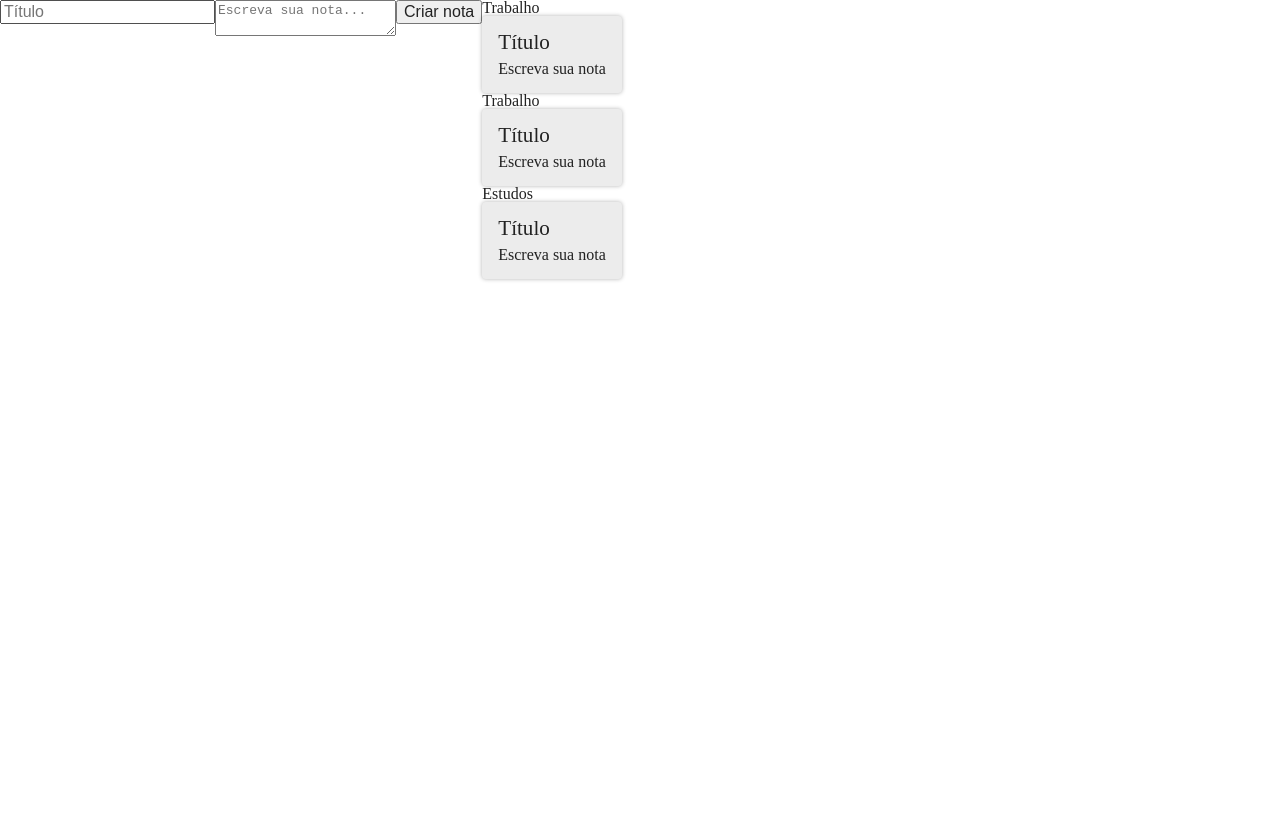
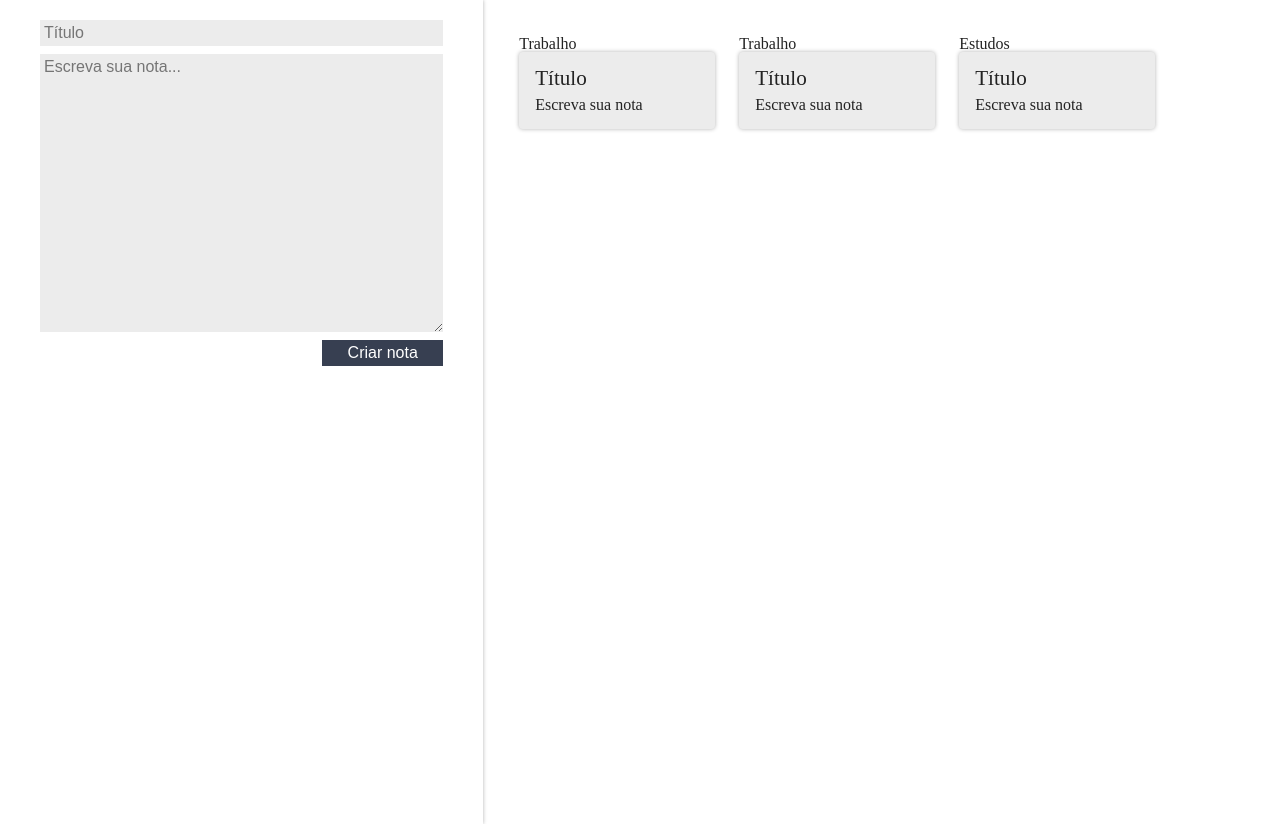
Before and after one commit to joaovictordantasj/react-notepad, a React (Create React App) app: page / in a window 1280 px wide. Before the commit the page ends 800 px from the top, so only its background shows below. Built offline with nearby package versions, Linux system fonts and the light colour scheme.

Commit message:
Melhorando o design da pagina

```diff
--- a/src/App.js
+++ b/src/App.js
@@ -1,6 +1,6 @@
 import React, { Component } from "react";
-import ListaDeNotas from "./components/ListaDeNotas/ListaDeNotas";
-import FormularioCadastro from "./components/FormularioCadastro/FormularioCadastro";
+import ListaDeNotas from "./components/ListaDeNotas";
+import FormularioCadastro from "./components/FormularioCadastro";
 import "./assets/App.css";
 import './assets/index.css';
 
--- /dev/null
+++ b/src/components/CardNota/index.js
@@ -0,0 +1,3 @@
+import CardNota from './CardNota';
+
+export default CardNota;
--- a/src/components/FormularioCadastro/FormularioCadastro.jsx
+++ b/src/components/FormularioCadastro/FormularioCadastro.jsx
@@ -4,10 +4,20 @@
 class FormularioCadastro extends Component {
 	render() {
 		return (
-			<form>
-				<input type="text" placeholder ="Título"/>
-				<textarea placeholder = "Escreva sua nota..."/>
-				<button>Criar nota</button>
+			<form className="form-cadastro">
+				<input
+					type="text"
+					placeholder="Título"
+					className="form-cadastro_input"
+				/>
+				<textarea
+					rows={15}
+					placeholder="Escreva sua nota..."
+					className="form-cadastro_input"
+				/>
+				<button className="form-cadastro_input form-cadastro_submit">
+					Criar nota
+				</button>
 			</form>
 		)
 	}
--- /dev/null
+++ b/src/components/FormularioCadastro/index.js
@@ -0,0 +1,3 @@
+import FormularioCadastro from './FormularioCadastro';
+
+export default FormularioCadastro;
--- a/src/components/ListaDeNotas/ListaDeNotas.jsx
+++ b/src/components/ListaDeNotas/ListaDeNotas.jsx
@@ -1,14 +1,14 @@
 import React, { Component } from 'react';
-import CardNota from '../CardNota/CardNota';
+import CardNota from '../CardNota';
 import './style.css';
 
 class ListaDeNotas extends Component {
   render () {
     return (
-      <ul>
-        {Array.of("Trabalho", "Trabalho", "Estudos",).map((categoria, index) => {
+      <ul className="lista-notas">
+        {Array.of("Trabalho", "Trabalho", "Estudos").map((categoria, index) => {
           return (
-            <li key={index}>
+            <li className="lista-notas_item" key={index}>
               <div>{categoria}</div>
               <CardNota />
             </li>
--- /dev/null
+++ b/src/components/ListaDeNotas/index.js
@@ -0,0 +1,3 @@
+import ListaDeNotas from './ListaDeNotas';
+
+export default ListaDeNotas;
```
Also changed, not shown: 1 other file (tests, documents, lock files or other folders).
